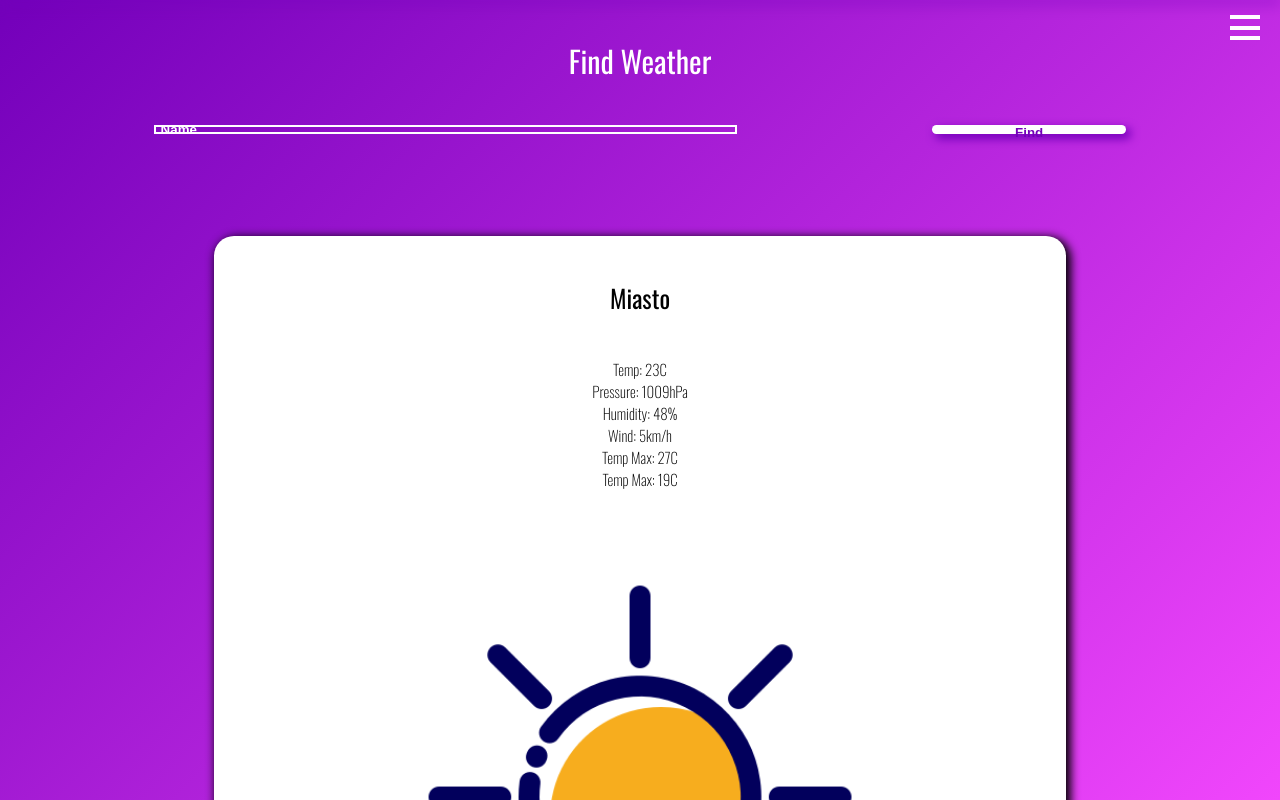
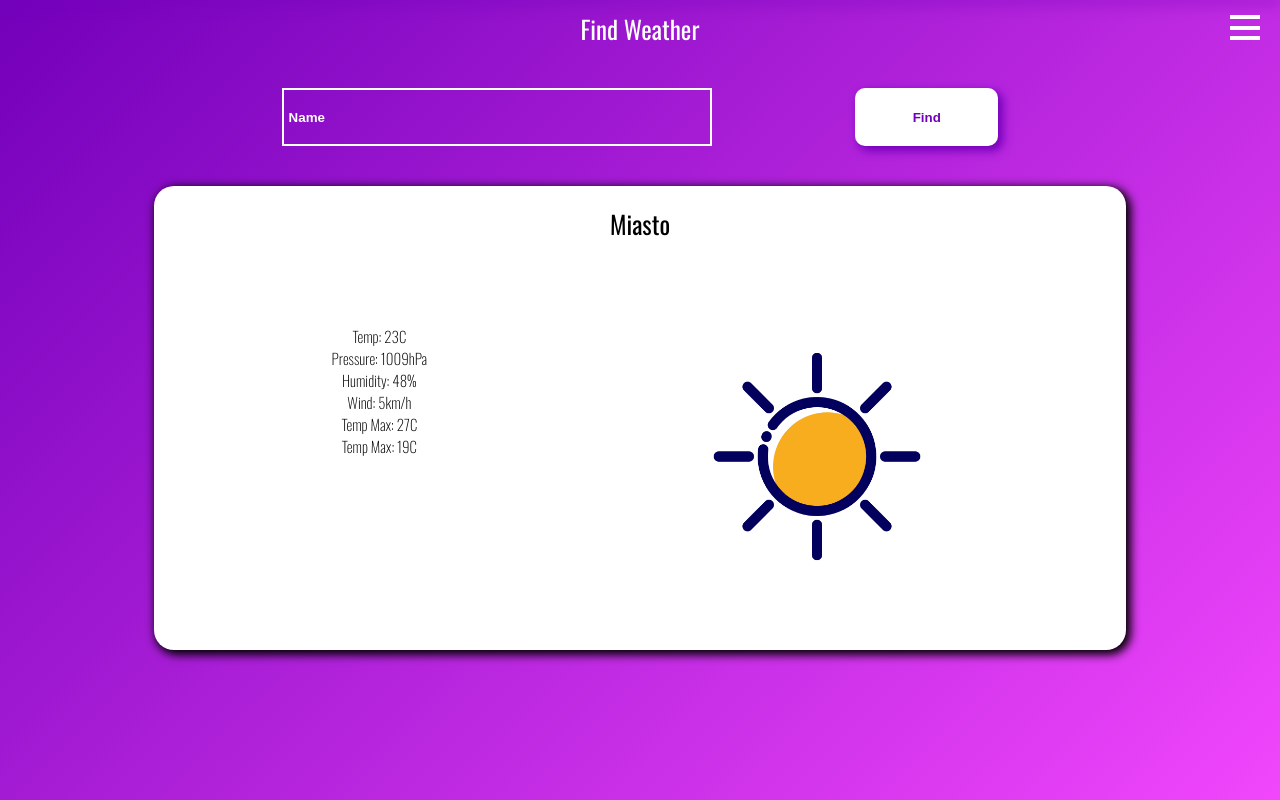
Before and after one commit to Growcu/AplikacjaPogodowa, a React (Create React App) app: page / in a window 1280 px wide. Both pictures are taken after a click on the button "Find". Built offline with nearby package versions, Linux system fonts and the light colour scheme.

Commit message:
added styled for mobile landscape

```diff
--- a/src/styles/Card.css
+++ b/src/styles/Card.css
@@ -5,7 +5,7 @@
     display: flex;
     flex-direction: column;
     align-items: center;
-    justify-content: flex-start;
+    justify-content: space-around;
     border-radius: 20px;
     box-shadow: 3px 3px 10px 2px black;
     background-color: white;
@@ -39,22 +39,28 @@
     width: 100%;
 }
 
-/* @media (orientation: landscape) {
+@media (orientation: landscape) {
     .card {
+        margin-top: 1%;
+        width: 95%;
+        height: 70%;
+        justify-content: space-between;
+    }
+
+    .card-title {
         margin-top: 2%;
-        width: 45%;
-        flex-basis: 20%;
-        max-height: 85%;
     }
 
     .card-list {
+        margin-top: 0;
+        max-height: 70%;
         flex-wrap: wrap;
         overflow: hidden;
     }
 
     .card-list-item.icon {
-        margin-top: 3%;
-        width: 50%;
+        margin-top: 0;
+        width: 30%;
     }
 
-} */
+}
--- a/src/styles/FindWeather.css
+++ b/src/styles/FindWeather.css
@@ -5,6 +5,7 @@
     display: flex;
     flex-direction: column;
     align-items: center;
+    overflow: hidden;
 }
 
 .title-page {
@@ -51,29 +52,21 @@
     color: white;
 }
 
-/* @media (orientation: landscape) {
+@media (orientation: landscape) {
     .find-weather-page {
-        margin-top: 2%;
-        max-height: 80%;
-        flex-wrap: wrap;
+        margin-top: 0;
+        padding-bottom: 2%;
+        width: 80%;
+    }
+
+    .title-page {
+        margin-top: 1%;
+        font-size: 2.5em;
     }
 
     .find-container {
-        margin-top: 2%;
-        flex-basis: 70%;
-        width: 40%;
-        flex-direction: column;
-        justify-content: flex-start;
+        margin-top: 1%;
+        flex-basis: 15%;
+        width: 70%;
     }
-
-    .find-input {
-        flex-basis: auto;
-        height: 15%;
-    }
-
-    .find-button {
-        margin-top: 5%;
-        flex-basis: auto;
-        height: 13%;
-    }
-} */
+}
```
